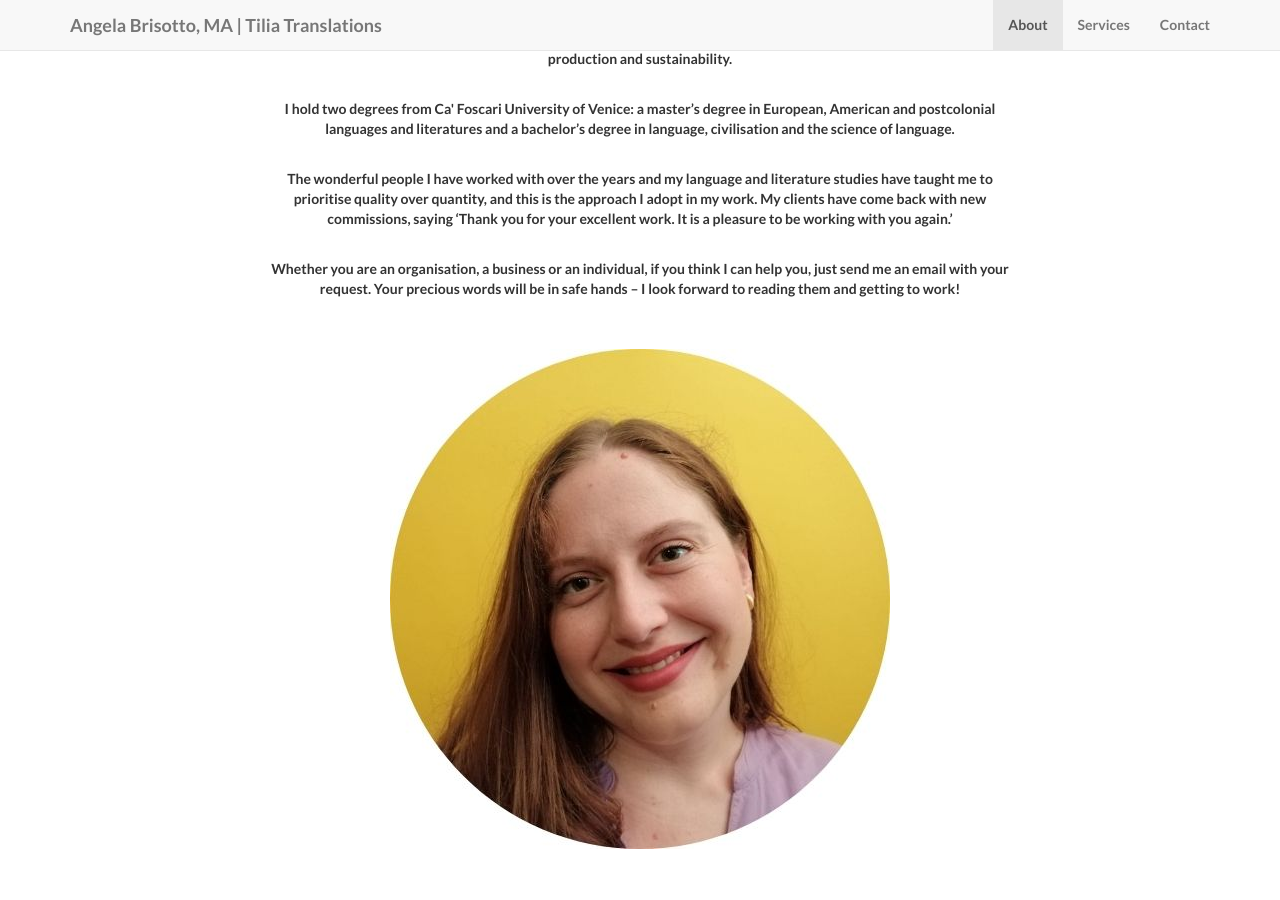
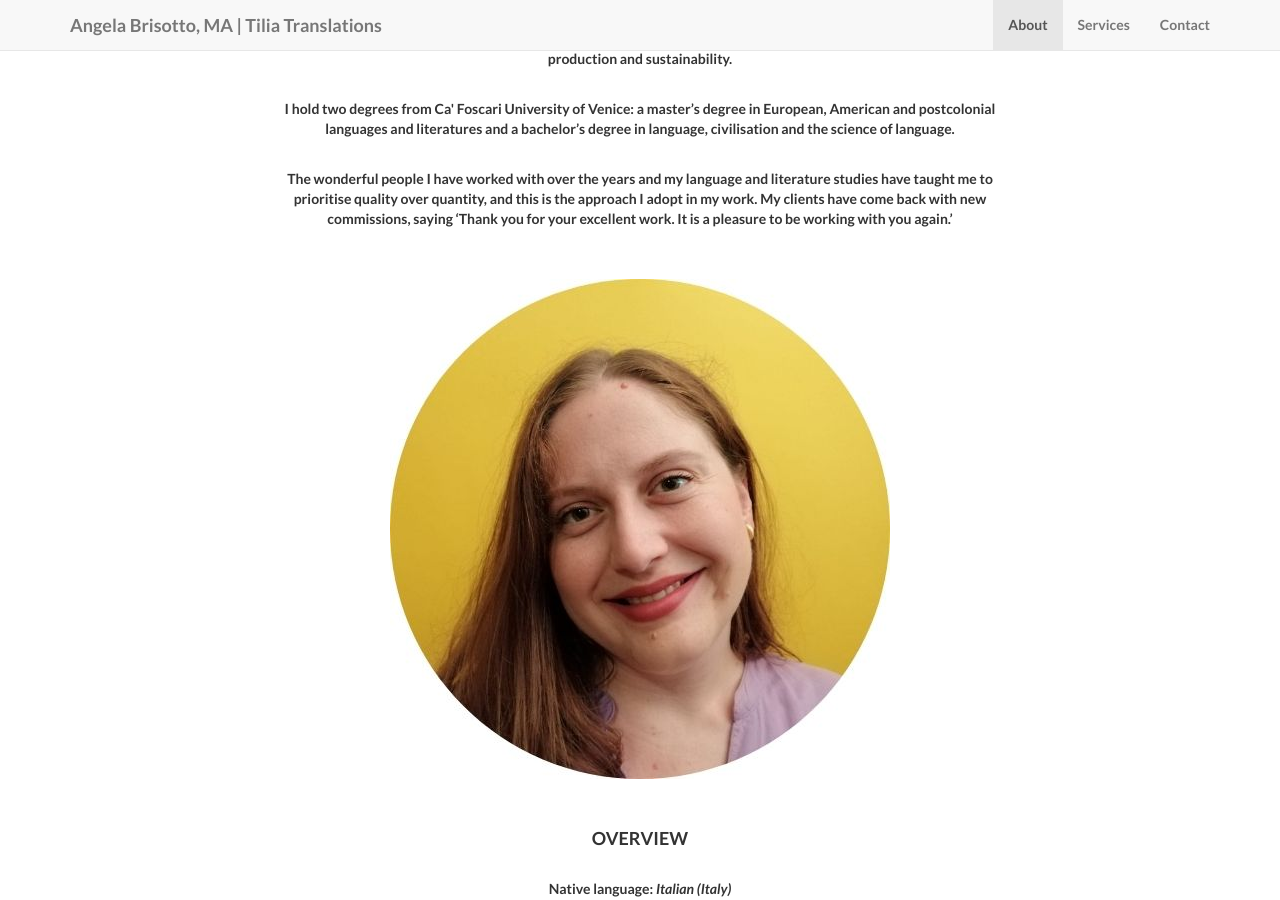
Before and after one commit to angelatiliatranslations/englishversion, a Jekyll site: the page built from index.html, in a window 1280 px wide and 900 px high, scrolled down 1284 px. Built offline with Jekyll 4.4.1, drawn with Linux system fonts in a browser that asks for light colours; nearby versions of some CDN libraries; library files that are not in the unit come from our copies.

Commit message:
Update about.html

```diff
--- a/_includes/about.html
+++ b/_includes/about.html
@@ -30,10 +30,7 @@
                     The wonderful people I have worked with over the years and my language and literature studies have taught me to prioritise quality over quantity, and this is the approach I adopt in my work. My clients have come back with new commissions, saying ‘Thank you for your excellent work. It is a pleasure to be working with you again.’
                 </p>
                  <br>
-                <p>
-                     Whether you are an organisation, a business or an individual, if you think I can help you, just send me an email with your request. Your precious words will be in safe hands – I look forward to reading them and getting to work!
-                   </p>
-                 <br>
+
 
 
 
```
